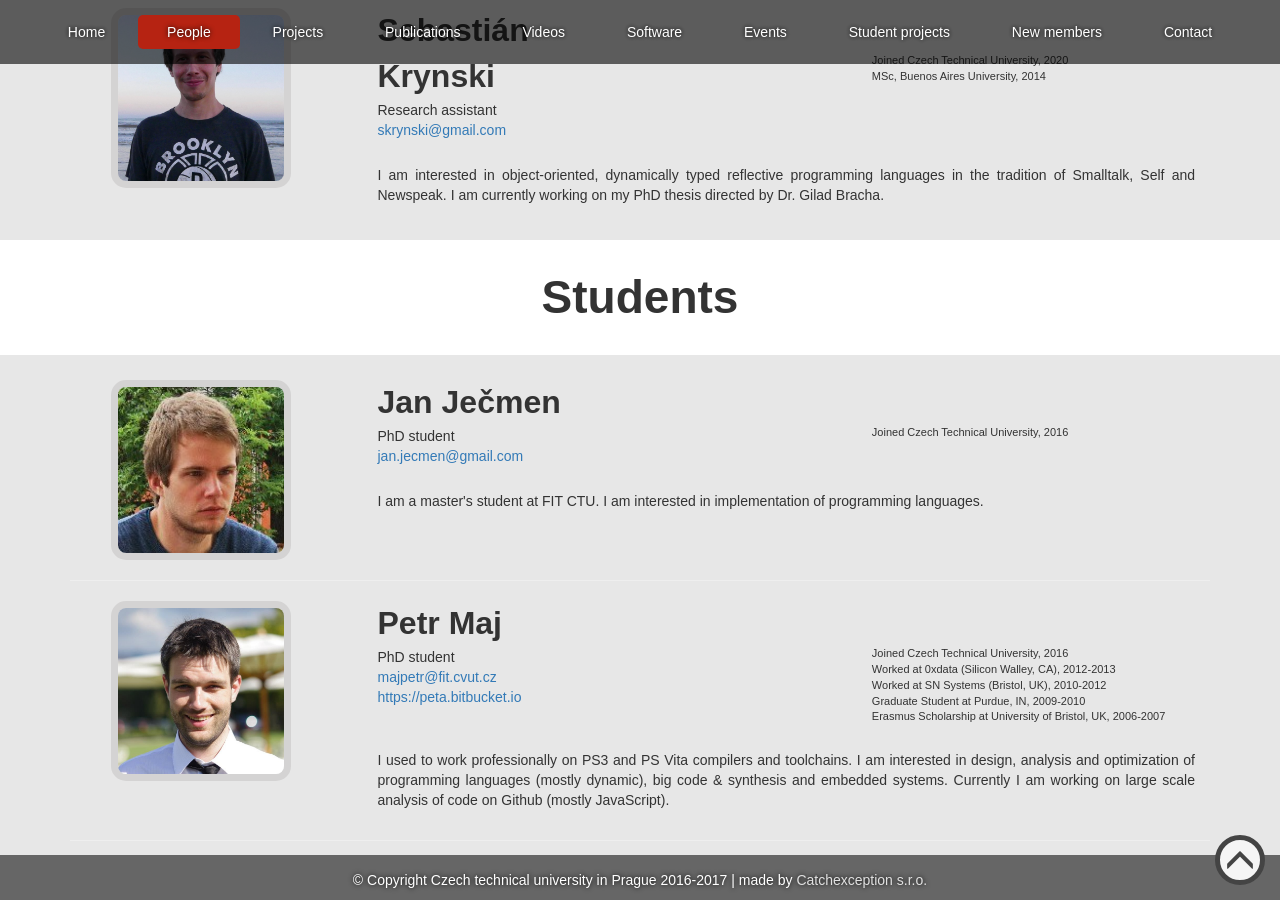
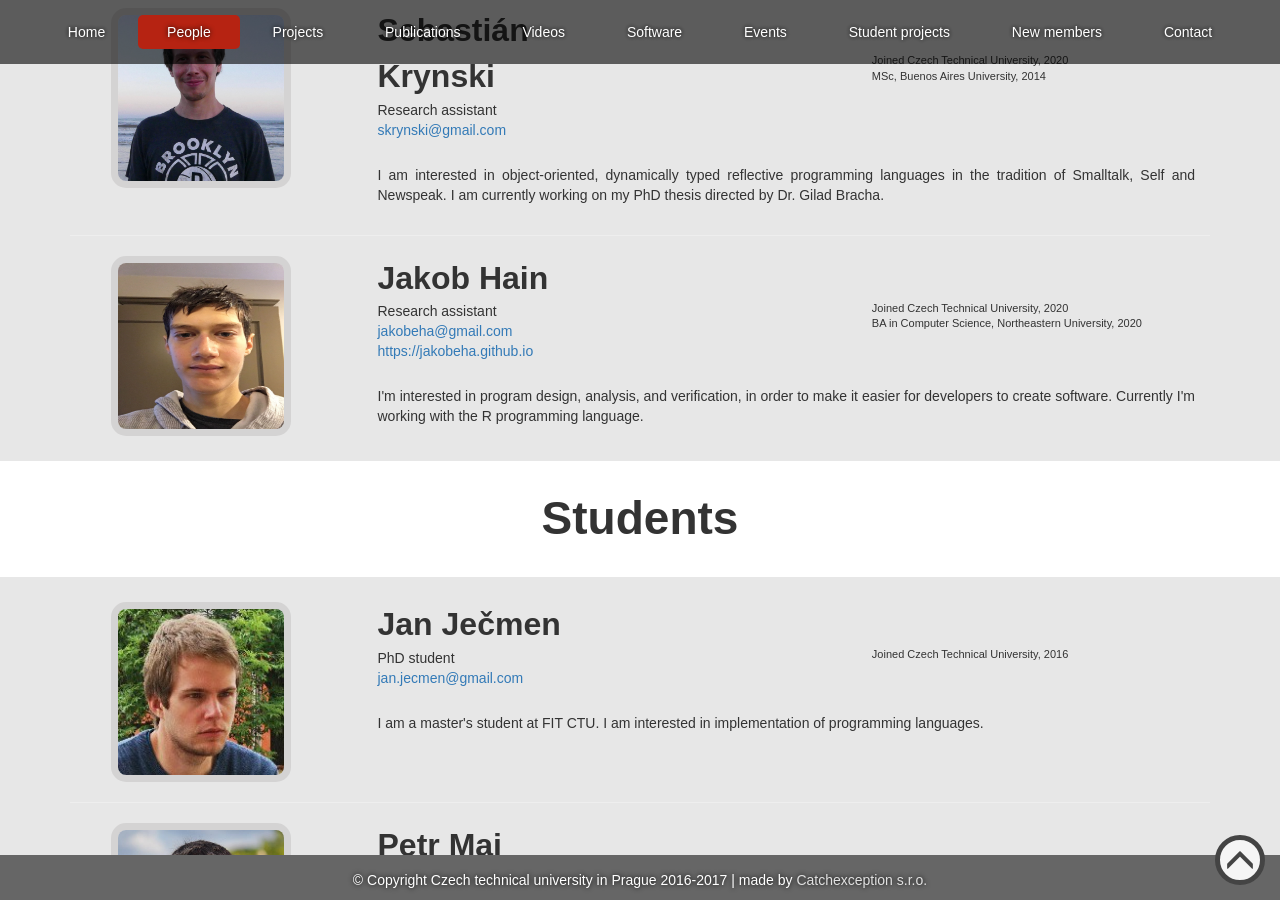
Before and after one commit to PRL-PRG/prl-prg.github.io, a Jekyll site: the page built from people.md, in a window 1280 px wide and 900 px high, scrolled down 2590 px. Built offline with Jekyll 4.4.1, drawn with Linux system fonts in a browser that asks for light colours.

Commit message:
Jakob Hain

```diff
--- a/people.md
+++ b/people.md
@@ -129,6 +129,17 @@ people:
     - Joined Czech Technical University, 2020
     - MSc, Buenos Aires University, 2014
     note: "I am interested in object-oriented, dynamically typed reflective programming languages in the tradition of Smalltalk, Self and Newspeak. I am currently working on my PhD thesis directed by Dr. Gilad Bracha."
+
+  - type: researcher
+    name: Jakob Hain
+    photo: jakob_hain.jpg
+    title: Research assistant
+    email: jakobeha@gmail.com
+    web: https://jakobeha.github.io
+    bio:
+    - Joined Czech Technical University, 2020
+    - BA in Computer Science, Northeastern University, 2020
+    note: "I'm interested in program design, analysis, and verification, in order to make it easier for developers to create software. Currently I'm working with the R programming language."
 
   - type: student
     name: Jan Ječmen
```
